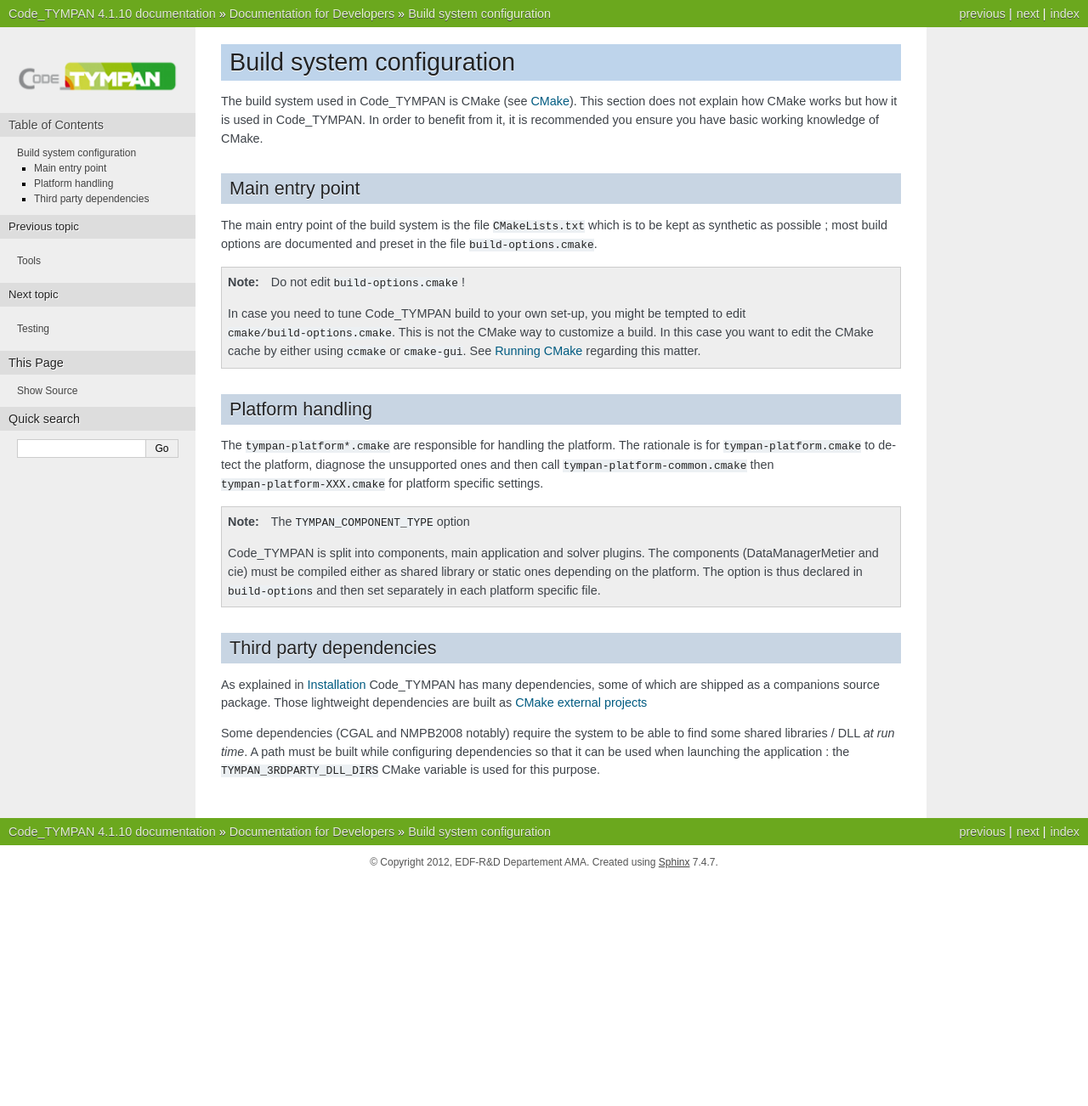
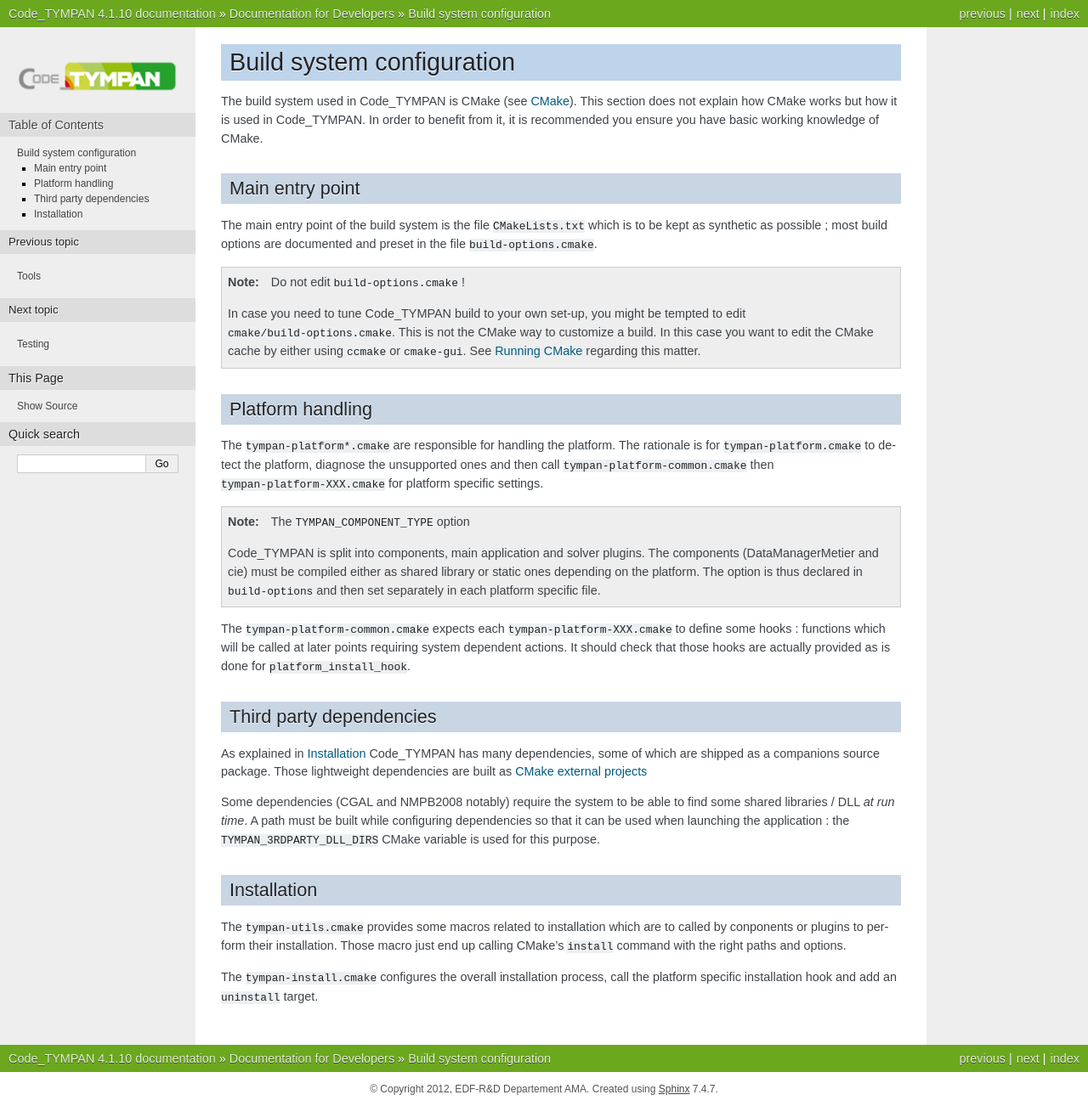
Before and after one commit to Jiunixo/test_mig2, a Sphinx documentation site: the page built from doc/developer/building.rst, in a window 1280 px wide. Shown: the whole page at 85% size. Built offline with Sphinx 7.4.7, drawn with Linux system fonts in a browser that asks for light colours; before the commit the page ends 1035 px from its top, so only the background shows below that.

Commit message:
[cmake] Refactor install scripts configuration
related to #1571184

```diff
--- a/doc/developer/building.rst
+++ b/doc/developer/building.rst
@@ -44,6 +44,12 @@
    platform. The option is thus declared in ``build-options`` and then set
    separately in each platform specific file.
 
+The :file:`tympan-platform-common.cmake` expects each
+:file:`tympan-platform-XXX.cmake` to define some hooks : functions
+which will be called at later points requiring system dependent
+actions. It should check that those hooks are actually provided as is
+done for ``platform_install_hook``.
+
 Third party dependencies
 ========================
 
@@ -58,3 +64,15 @@
 built while configuring dependencies so that it can be used when
 launching the application : the ``TYMPAN_3RDPARTY_DLL_DIRS`` CMake
 variable is used for this purpose.
+
+Installation
+============
+
+The :file:`tympan-utils.cmake` provides some macros related to
+installation which are to called by conponents or plugins to perform
+their installation. Those macro just end up calling CMake's
+``install`` command with the right paths and options.
+
+The :file:`tympan-install.cmake` configures the overall installation
+process, call the platform specific installation hook and add an
+``uninstall`` target.
```
Also changed, not shown: 6 other files.
